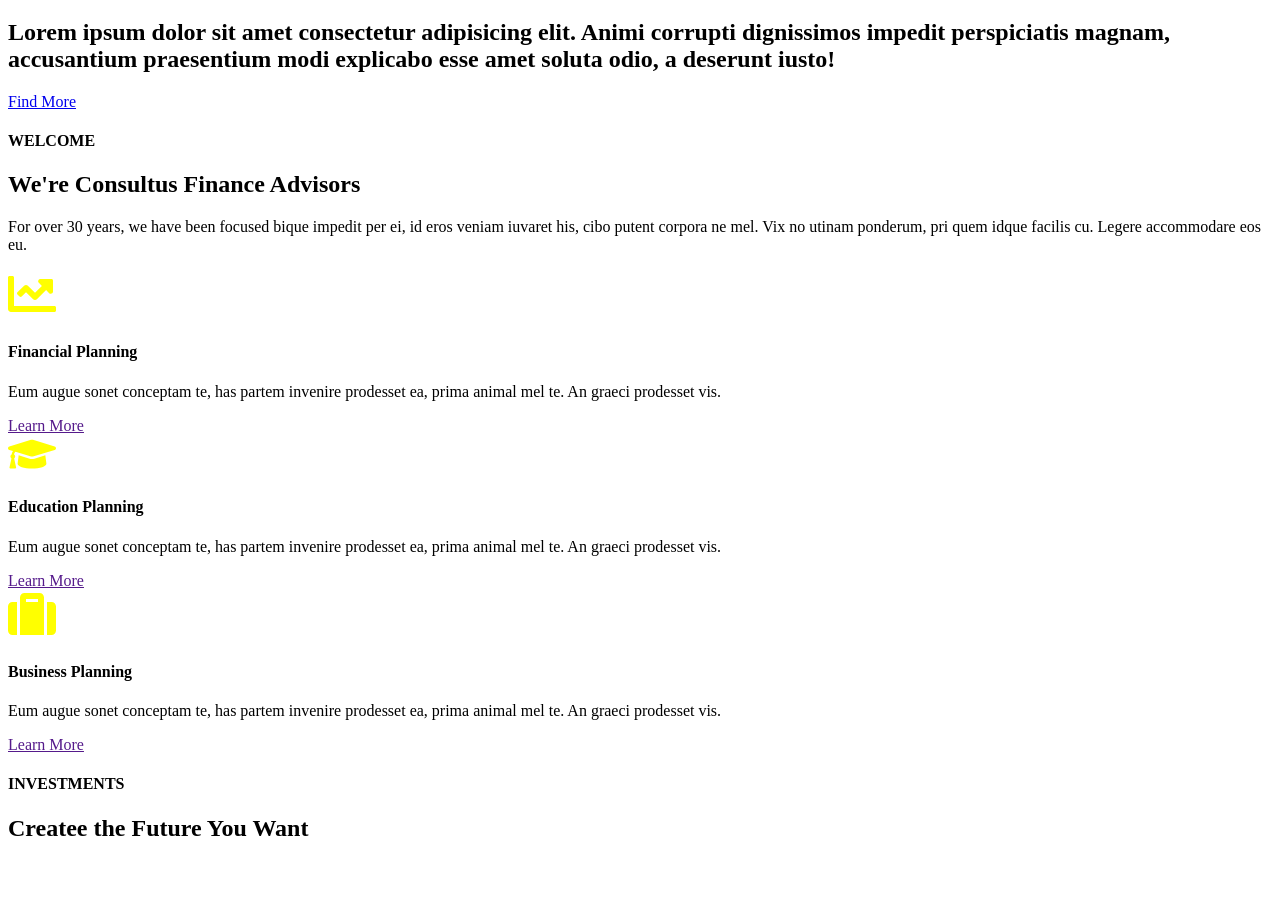
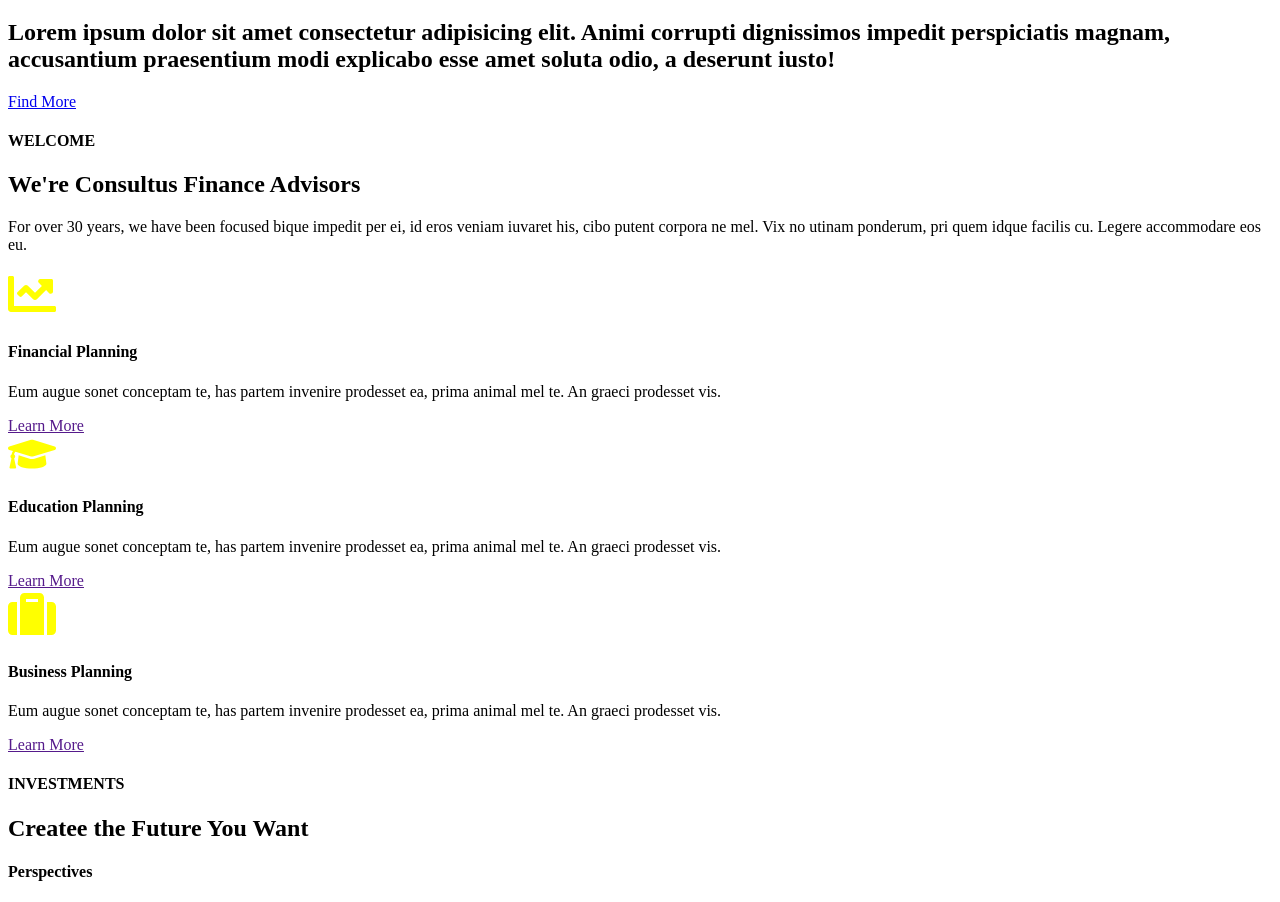
Before and after one commit to SamuelMunoz28/Web, a website: page html/index.html in a window 1280 px wide. Shown: the part 98-1000 px from the top of the page. Before the commit the page ends 960 px from the top, so only its background shows below. Drawn offline with Linux system fonts and the light colour scheme.

Commit message:
Se inicial subtitulo de la seccion tres

```diff
--- a/html/index.html
+++ b/html/index.html
@@ -107,7 +107,7 @@
             <h2>Createe the Future You Want</h2>
         </section>
         <section>
-
+                <h4><span>Perspectives</span></h4>
         </section>
 
 
```
